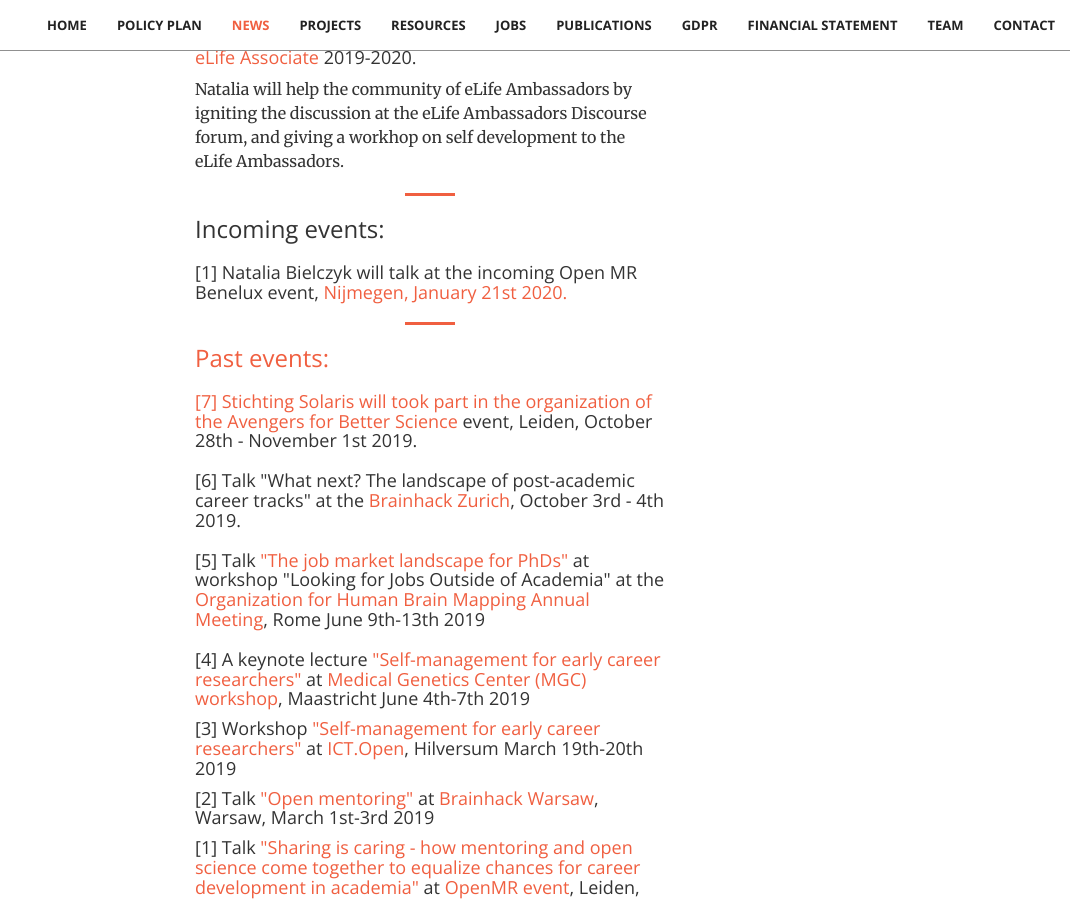
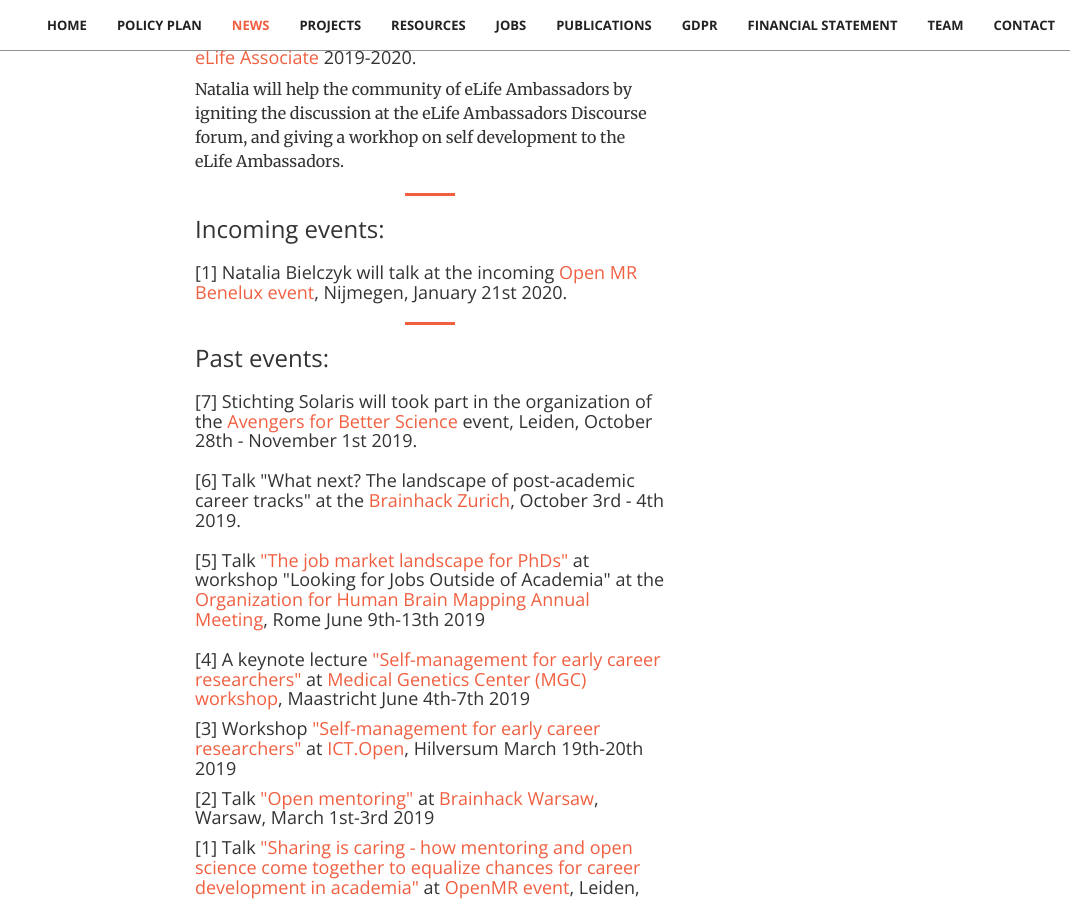
Before and after one commit to stichting-solaris/stichting-solaris.github.io, a Jekyll site: the page built from index.html, in a window 1280 px wide and 900 px high, scrolled down 7414 px. Shown: the whole window, without its empty margins (210-1280 px from the left). Built offline with Jekyll 4.4.1, drawn with Linux system fonts in a browser that asks for light colours.

Commit message:
Update news.html

```diff
--- a/_includes/news.html
+++ b/_includes/news.html
@@ -99,9 +99,8 @@
 <!-- Incoming events: -->
                 <hr class="primary">
                 <h3 class="section-heading">Incoming events:</h3>
-                <p><h4 class="section-heading">[1] Natalia Bielczyk will talk at the incoming Open MR Benelux event,
-                    <a href="https://openmrbenelux.github.io/">
-                    Nijmegen, January 21st 2020.</h4></p>
+                <p><h4 class="section-heading">[1] Natalia Bielczyk will talk at the incoming <a href="https://openmrbenelux.github.io/">
+                    Open MR Benelux event</a>, Nijmegen, January 21st 2020.</h4></p>
 
 <!-- Past events: -->
                 <hr class="primary">
```
